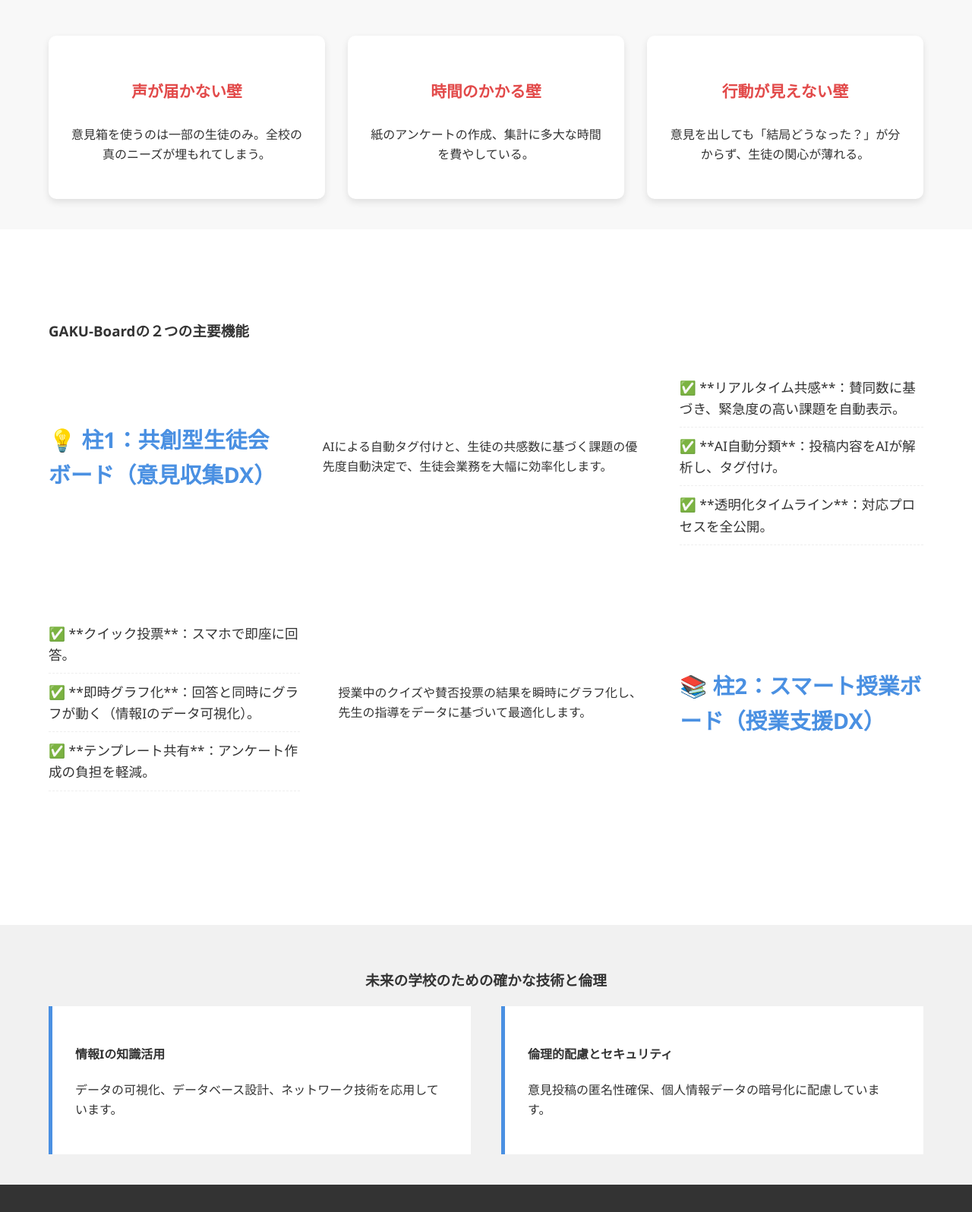
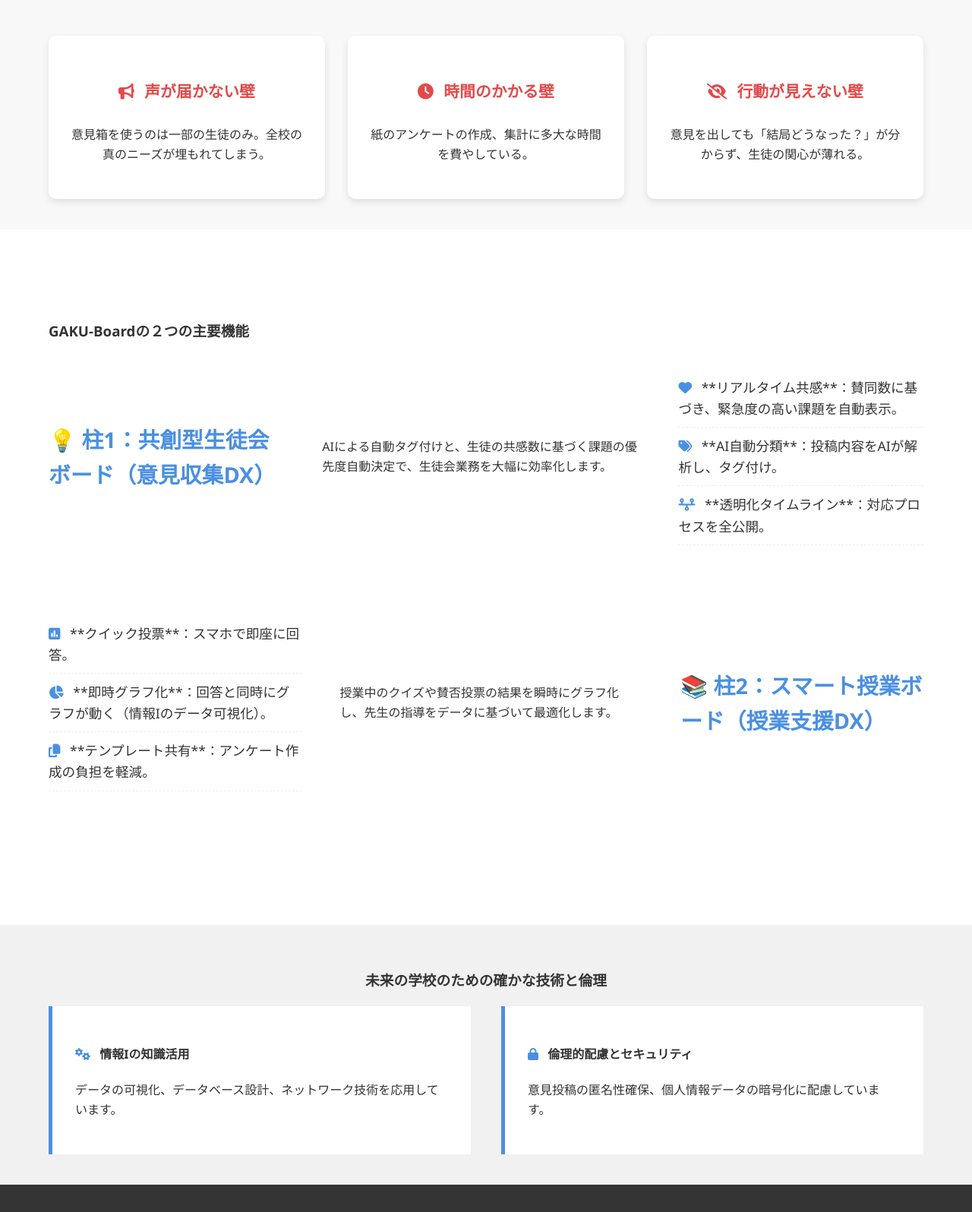
Before and after one commit to block-surprise/gaku-Board, a plain HTML site: page index.html in a window 1280 px wide. Shown: the part 696-2292 px from the top of the page at 76% size. Drawn offline with Linux system fonts and the light colour scheme; a small style sheet from the web is missing.

Commit message:
Update index.html

```diff
--- a/index.html
+++ b/index.html
@@ -3,8 +3,14 @@
 <head>
     <meta charset="UTF-8">
     <meta name="viewport" content="width=device-width, initial-scale=1.0">
+    <meta name="description" content="GAKU-Boardは、生徒の共感とデータで学校運営をDXするデジタルプラットフォームです。">
+    <meta name="author" content="GAKU-Board 開発チーム">
     <title>GAKU-Board | 学校運営をDXするデジタルプラットフォーム</title>
-    <link rel="stylesheet" href="styles.css"> </head>
+
+    <link rel="stylesheet" href="https://cdnjs.cloudflare.com/ajax/libs/font-awesome/6.5.1/css/all.min.css" integrity="sha512-DTOQO9RTOK1B7/LMDJgKzC3K5tW8n4J6rI8l22E1R3wX0eJ2lR9Jj3wFf8A8eW3o5G+E3wK3G5tQ==" crossorigin="anonymous" referrerpolicy="no-referrer" />
+
+    <link rel="stylesheet" href="styles.css">
+</head>
 <body>
 
     <header class="hero-section">
@@ -26,15 +32,15 @@
             <h3>生徒・先生の「困った」をデジタルで解消</h3>
             <div class="card-grid">
                 <div class="card">
-                    <h4>声が届かない壁</h4>
+                    <h4><i class="fas fa-bullhorn"></i> 声が届かない壁</h4>
                     <p>意見箱を使うのは一部の生徒のみ。全校の真のニーズが埋もれてしまう。</p>
                 </div>
                 <div class="card">
-                    <h4>時間のかかる壁</h4>
+                    <h4><i class="fas fa-clock"></i> 時間のかかる壁</h4>
                     <p>紙のアンケートの作成、集計に多大な時間を費やしている。</p>
                 </div>
                 <div class="card">
-                    <h4>行動が見えない壁</h4>
+                    <h4><i class="fas fa-eye-slash"></i> 行動が見えない壁</h4>
                     <p>意見を出しても「結局どうなった？」が分からず、生徒の関心が薄れる。</p>
                 </div>
             </div>
@@ -49,18 +55,19 @@
                 <h4>💡 柱1：共創型生徒会ボード（意見収集DX）</h4>
                 <p>AIによる自動タグ付けと、生徒の共感数に基づく課題の優先度自動決定で、生徒会業務を大幅に効率化します。</p>
                 <ul>
-                    <li>✅ **リアルタイム共感**：賛同数に基づき、緊急度の高い課題を自動表示。</li>
-                    <li>✅ **AI自動分類**：投稿内容をAIが解析し、タグ付け。</li>
-                    <li>✅ **透明化タイムライン**：対応プロセスを全公開。</li>
+                    <li><i class="fas fa-heart"></i> **リアルタイム共感**：賛同数に基づき、緊急度の高い課題を自動表示。</li>
+                    <li><i class="fas fa-tags"></i> **AI自動分類**：投稿内容をAIが解析し、タグ付け。</li>
+                    <li><i class="fas fa-timeline"></i> **透明化タイムライン**：対応プロセスを全公開。</li>
                 </ul>
             </div>
 
-            <div class="feature-item reverse"> <h4>📚 柱2：スマート授業ボード（授業支援DX）</h4>
+            <div class="feature-item reverse">
+                <h4>📚 柱2：スマート授業ボード（授業支援DX）</h4>
                 <p>授業中のクイズや賛否投票の結果を瞬時にグラフ化し、先生の指導をデータに基づいて最適化します。</p>
                 <ul>
-                    <li>✅ **クイック投票**：スマホで即座に回答。</li>
-                    <li>✅ **即時グラフ化**：回答と同時にグラフが動く（情報Iのデータ可視化）。</li>
-                    <li>✅ **テンプレート共有**：アンケート作成の負担を軽減。</li>
+                    <li><i class="fas fa-square-poll-vertical"></i> **クイック投票**：スマホで即座に回答。</li>
+                    <li><i class="fas fa-chart-pie"></i> **即時グラフ化**：回答と同時にグラフが動く（情報Iのデータ可視化）。</li>
+                    <li><i class="fas fa-copy"></i> **テンプレート共有**：アンケート作成の負担を軽減。</li>
                 </ul>
             </div>
         </div>
@@ -71,11 +78,11 @@
             <h3>未来の学校のための確かな技術と倫理</h3>
             <div class="tech-grid">
                 <div class="tech-item">
-                    <h4>情報Iの知識活用</h4>
+                    <h4><i class="fas fa-cogs"></i> 情報Iの知識活用</h4>
                     <p>データの可視化、データベース設計、ネットワーク技術を応用しています。</p>
                 </div>
                 <div class="tech-item">
-                    <h4>倫理的配慮とセキュリティ</h4>
+                    <h4><i class="fas fa-lock"></i> 倫理的配慮とセキュリティ</h4>
                     <p>意見投稿の匿名性確保、個人情報データの暗号化に配慮しています。</p>
                 </div>
             </div>
```
